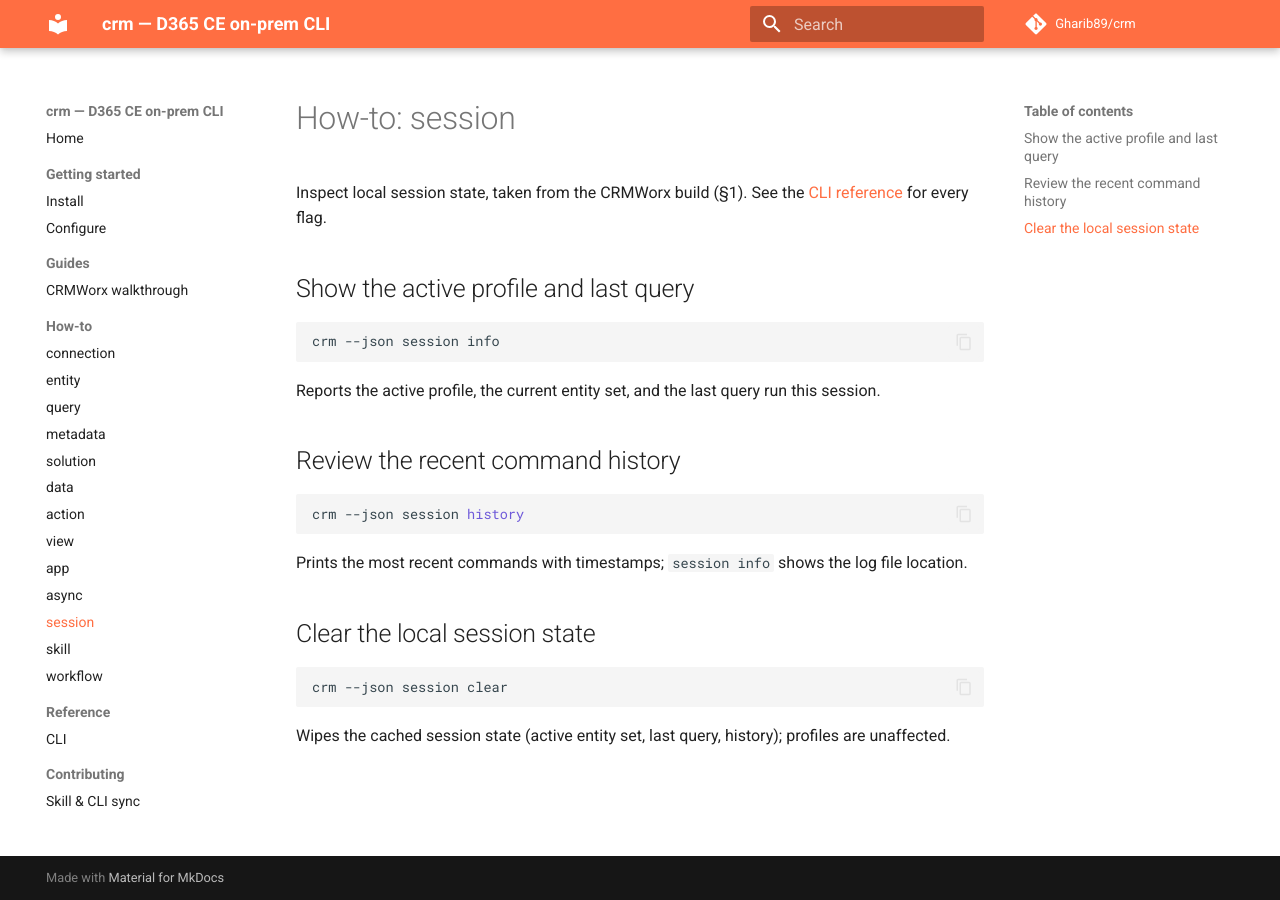
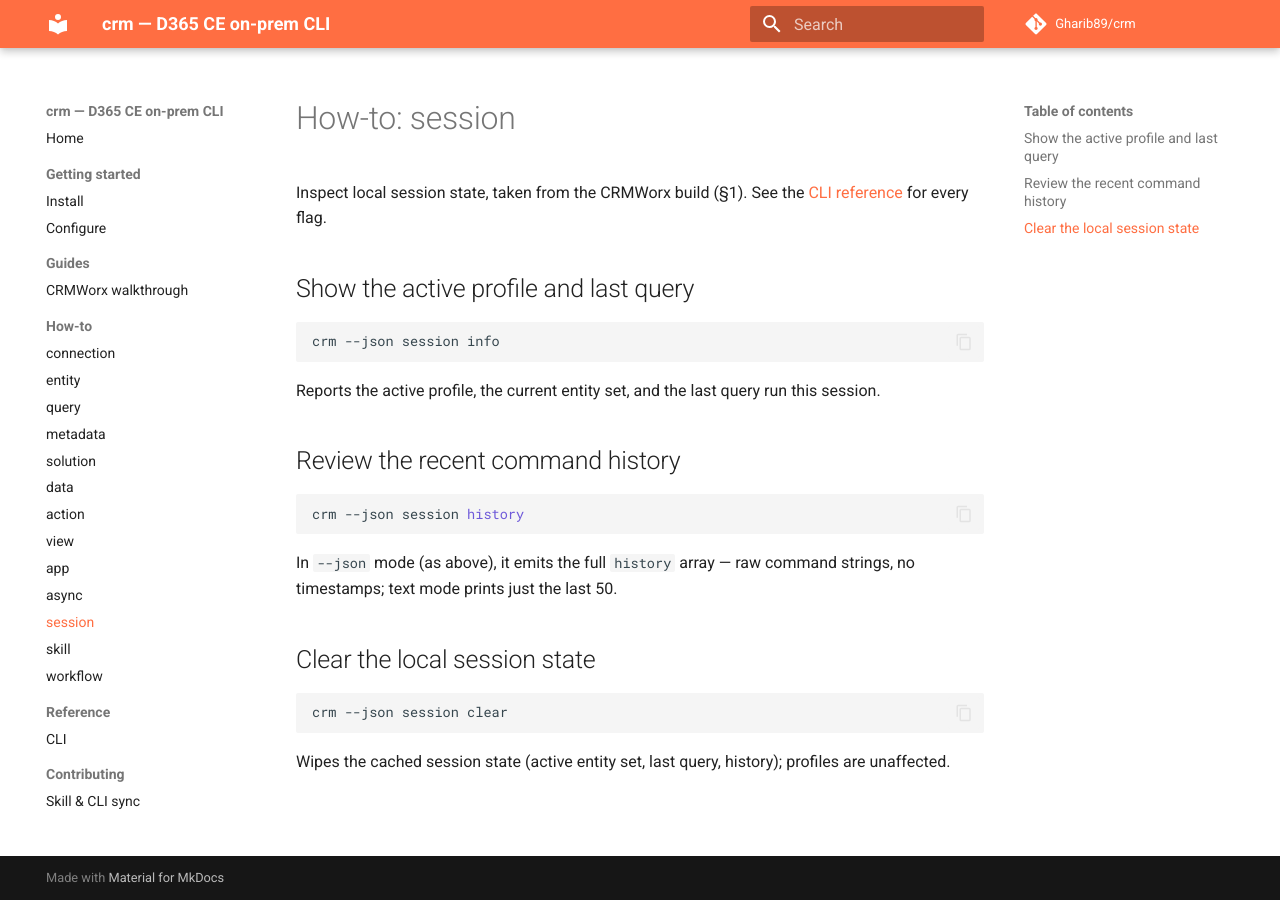
Before and after one commit to Gharib89/crm, an MkDocs documentation site: the page built from docs/how-to/session.md, in a window 1280 px wide. Built offline with MkDocs 1.6.1 and Material for MkDocs 9.7.7, drawn with Linux system fonts in a browser that asks for light colours; comment, search, counter and statistics services are not loaded.

Commit message:
docs: fix inaccurate how-to notes flagged by Copilot (PR #40) (#41)
* docs: fix inaccurate how-to notes flagged by Copilot (PR #40)

- connection: --password IS accepted; reword to recommend D365_PASSWORD
  rather than claim the password is never passable on the CLI
- solution: drop misleading "(no --json)" note; the zip always goes to
  -o/--output and --json only changes the printed envelope
- session: history prints raw command strings (no timestamps) and
  session info has no log-file location; correct the fabricated note

Co-Authored-By: Claude Opus 4.8 (1M context) <noreply@anthropic.com>

* docs: address Copilot round 2 on session/connection notes

- session: recipe uses --json, which emits the full history array;
  the 50-item truncation is text-mode only — note now distinguishes them
- connection: drop the "out of shell history" claim (a shell export is
  itself recorded); keep the accurate "off the command line / process list"

Co-Authored-By: Claude Opus 4.8 (1M context) <noreply@anthropic.com>

* docs: soften "always written" to "on success" for solution export zip

Copilot round 3: --dry-run and failures produce no zip on disk.

Co-Authored-By: Claude Opus 4.8 (1M context) <noreply@anthropic.com>

* docs: add explicit subject to session history note (readability)

Co-Authored-By: Claude Opus 4.8 (1M context) <noreply@anthropic.com>

---------

Co-authored-by: Claude Opus 4.8 (1M context) <noreply@anthropic.com>

````diff
--- a/docs/how-to/session.md
+++ b/docs/how-to/session.md
@@ -15,7 +15,7 @@ Reports the active profile, the current entity set, and the last query run this
 ```bash
 crm --json session history
 ```
-Prints the most recent commands with timestamps; `session info` shows the log file location.
+In `--json` mode (as above), it emits the full `history` array — raw command strings, no timestamps; text mode prints just the last 50.
 
 ## Clear the local session state
 
````
Also changed, not shown: docs/how-to/connection.md (+1 -1 lines), docs/how-to/solution.md (+1 -1 lines).
